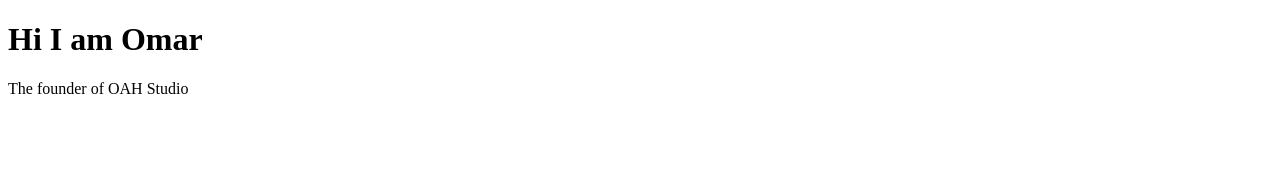
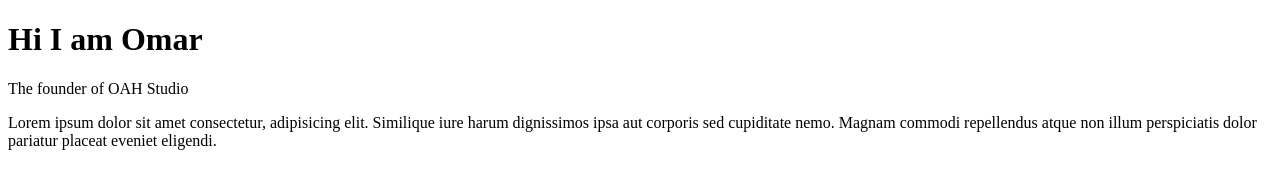
Before and after one commit to omar414906/second_project, a plain HTML site: page index.html in a window 1280 px wide. Drawn offline with Linux system fonts and the light colour scheme.

Commit message:
Update index.html

```diff
--- a/index.html
+++ b/index.html
@@ -7,5 +7,6 @@
 <body>
     <H1>Hi I am Omar</H1>
     <p>The founder of OAH Studio</p>
+    <p>Lorem ipsum dolor sit amet consectetur, adipisicing elit. Similique iure harum dignissimos ipsa aut corporis sed cupiditate nemo. Magnam commodi repellendus atque non illum perspiciatis dolor pariatur placeat eveniet eligendi.</p>
 </body>
 </html>
```
